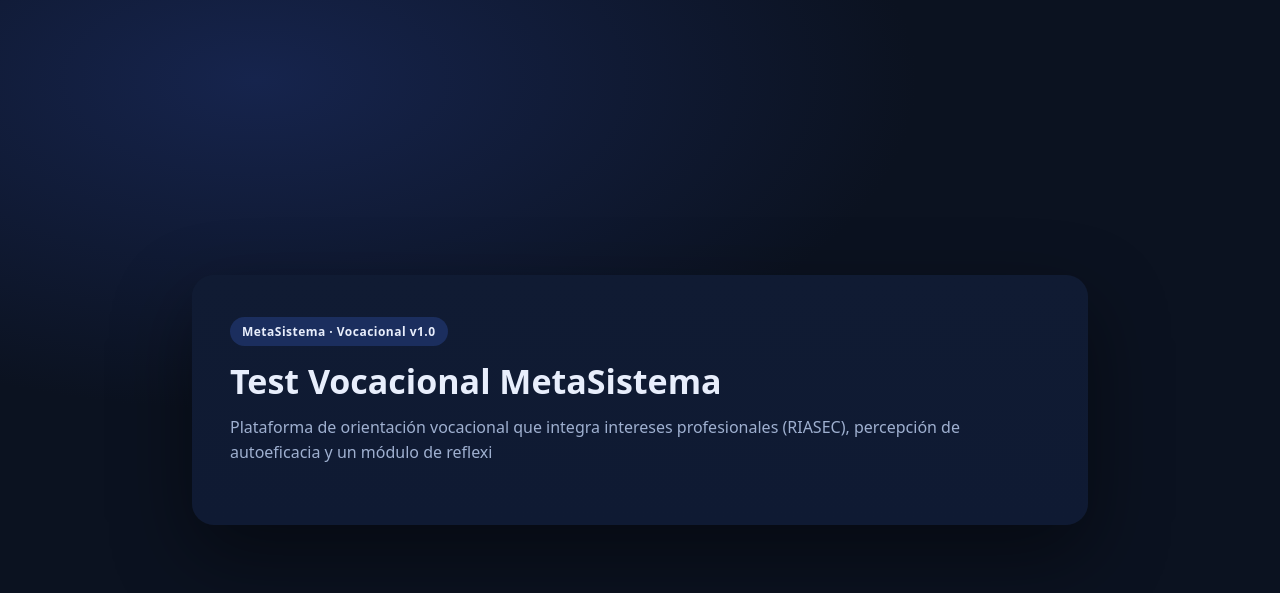
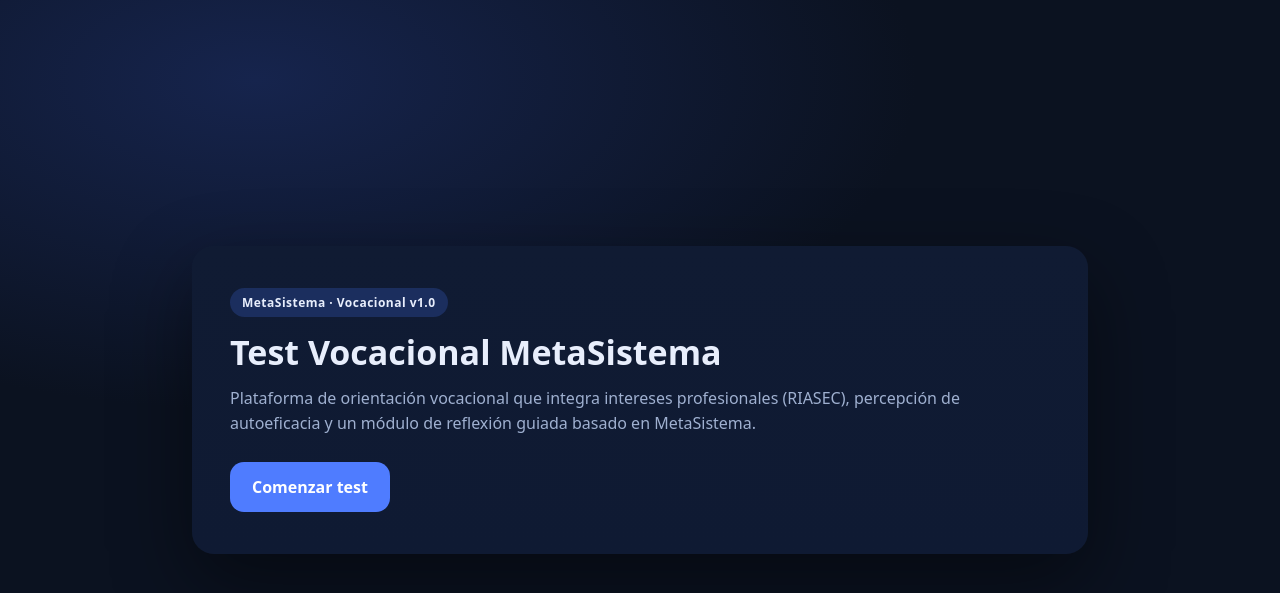
Before and after one commit to christiansotofajardo-cpu/test_vocacional_metasistema, a Flask app: page / in a window 1280 px wide. Shown: the top 593 px of the page. Run offline with Flask 3, Linux system fonts and the light colour scheme.

Commit message:
Update index.html

```diff
--- a/templates/index.html
+++ b/templates/index.html
@@ -4,6 +4,7 @@
   <meta charset="utf-8" />
   <meta name="viewport" content="width=device-width, initial-scale=1" />
   <title>Test Vocacional MetaSistema</title>
+
   <style>
     body{
       margin:0;
@@ -51,14 +52,14 @@
     }
     a.btn{
       display:inline-block;
-      padding:14px 20px;
+      padding:14px 22px;
       border-radius:14px;
       font-weight:800;
       text-decoration:none;
       font-size:16px;
     }
     .primary{
-      background:#1b2e5e;
+      background:#4f7cff;
       color:#ffffff;
     }
     .secondary{
@@ -67,6 +68,7 @@
     }
   </style>
 </head>
+
 <body>
 
   <div class="card">
@@ -76,4 +78,16 @@
 
     <p>
       Plataforma de orientación vocacional que integra intereses profesionales
-      (RIASEC), percepción de autoeficacia y un módulo de reflexi
+      (RIASEC), percepción de autoeficacia y un módulo de reflexión guiada
+      basado en MetaSistema.
+    </p>
+
+    <div class="cta">
+      <a href="/registro" class="btn primary">
+        Comenzar test
+      </a>
+    </div>
+  </div>
+
+</body>
+</html>
```
